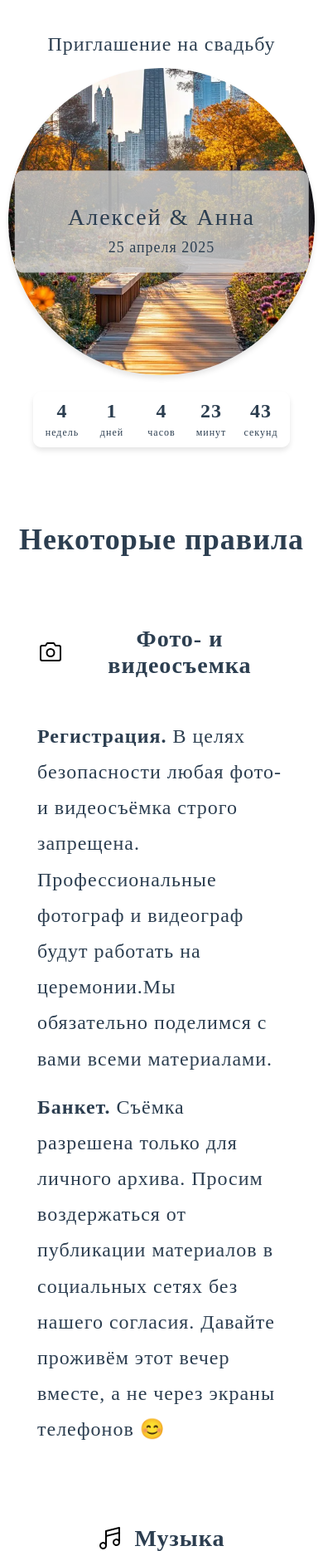
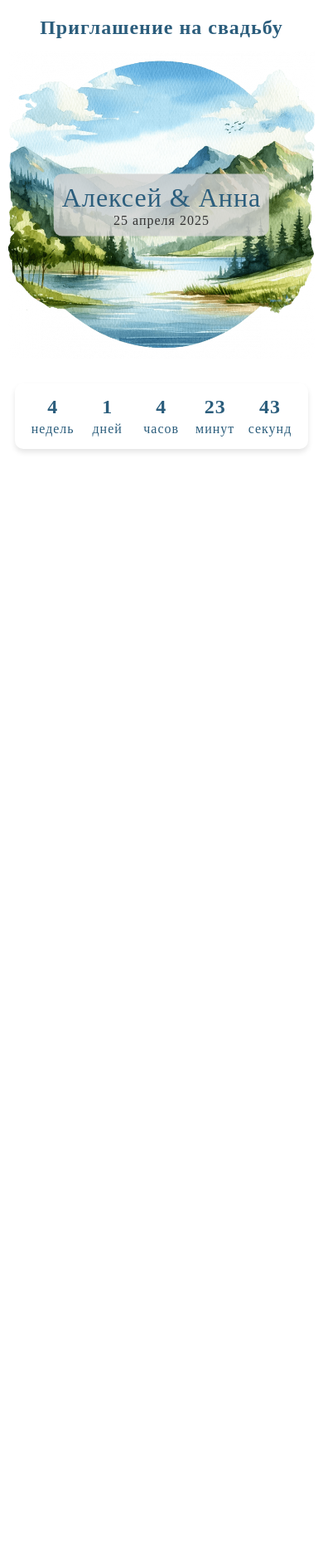
Before and after one commit to trewstaples/weeding, a PHP site: page / in a window 390 px wide. Shown: the top 1869 px of the page at 83% size. After the commit the page ends 545 px from the top, so only its background shows below. Run offline with PHP 8.4, Linux system fonts and the light colour scheme.

Commit message:
Настроена первая секция

```diff
--- a/index.html
+++ b/index.html
@@ -9,7 +9,7 @@
   </head>
   <body>
     <section class="hero">
-      <h2 class="invitation-title">Приглашение на свадьбу</h2>
+      <h2>Приглашение на свадьбу</h2>
       <div class="hero-image">
         <div class="hero-content">
           <h1>Алексей & Анна</h1>
@@ -19,28 +19,48 @@
       <div class="countdown">
         <div class="countdown-item">
           <span id="weeks" class="countdown-number"></span>
-          <span class="countdown-label">недель</span>
+          <span>недель</span>
         </div>
         <div class="countdown-item">
           <span id="days" class="countdown-number"></span>
-          <span class="countdown-label">дней</span>
+          <span>дней</span>
         </div>
         <div class="countdown-item">
           <span id="hours" class="countdown-number"></span>
-          <span class="countdown-label">часов</span>
+          <span>часов</span>
         </div>
         <div class="countdown-item">
           <span id="minutes" class="countdown-number"></span>
-          <span class="countdown-label">минут</span>
+          <span>минут</span>
         </div>
         <div class="countdown-item">
           <span id="seconds" class="countdown-number"></span>
-          <span class="countdown-label">секунд</span>
+          <span>секунд</span>
         </div>
       </div>
     </section>
+    <!--     <section class="section invitation">
+      <div class="invitation__content">
+        <p class="invitation__text">
+          Дорогие друзья, с каждым мгновением нашей любви мы осознаём, какое чудо мы обрели друг в друге. И сейчас, когда наша история переходит на новую страницу, мы хотим разделить этот момент с
+          вами.
+        </p>
+        <p class="invitation__text">
+          Приглашаем вас стать свидетелями нашей любви и обмена клятвами. В этот особенный день, наполненный нежностью и романтикой, мы мечтаем поделиться нашим счастьем с вами, нашими близкими и
+          дорогими друзьями.
+        </p>
+        <p class="invitation__text">Пусть этот день будет наполнен теплом, радостью и волшебством. Мы ждём вас, чтобы вместе создать незабываемые моменты, которые будут жить в наших сердцах вечно:</p>
+        <p class="invitation__text">
+          <em>«Любовь будет существовать всегда»<br />(1 Коринфянам 13:8)</em>
+        </p>
+        <p class="invitation__signature">
+          С любовью и благодарностью,<br />
+          ваши Анна и Алексей
+        </p>
+      </div>
+    </section>
     <section class="info">
-      <h2 class="section-title">Некоторые правила</h2>
+      <h2 class="section-title">Пару важных моментов</h2>
       <div class="info-container">
         <ul class="info-list">
           <li class="info-item">
@@ -52,7 +72,7 @@
               <div class="rules-list">
                 <p>
                   <strong>Регистрация.</strong>
-                  В целях безопасности любая фото- и видеосъёмка строго запрещена. Профессиональные фотограф и видеограф будут работать на церемонии.Мы обязательно поделимся с вами всеми материалами.
+                  В целях безопасности любая фото- и видеосъёмка запрещена. На церемонии будут работать профессиональные фотограф и видеограф. Мы обязательно поделимся с вами всеми материалами 🤍
                 </p>
 
                 <p>
@@ -72,10 +92,10 @@
               </div>
               <div class="rules-list">
                 <p>
-                  Мы тщательно готовим плейлист, который создаст особенную атмосферу этого дня. Чтобы избежать спонтанных музыкальных экспериментов и сохранить гармонию вечера, на празднике не будет
-                  возможности заказывать песни "на месте". <br />
-                  Однако мы с радостью учтём ваши музыкальные предпочтения! <br />
-                  Если у вас есть любимые композиции, которые вы хотели бы услышать на нашей свадьбе, просим их заблаговременно отправить жениху или невесте.
+                  Мы тщательно готовим плейлист, который создаст особенную атмосферу этого дня. <br />
+                  Чтобы избежать спонтанных музыкальных экспериментов и сохранить гармонию вечера, на празднике не будет возможности заказывать песни "на месте". <br />
+                  Однако мы с радостью учтём ваши музыкальные предпочтения! Если у вас есть любимые песни, которые вы хотели бы услышать на нашей свадьбе, просим их заблаговременно отправить жениху
+                  или невесте 🤵‍♂️👰‍♀️
                 </p>
               </div>
             </div>
@@ -88,10 +108,7 @@
                 <h3>Комфорт гостей</h3>
               </div>
               <div class="rules-list">
-                <p>
-                  Среди наших гостей будут люди с повышенной чувствительностью к ароматам. Чтобы создать комфортную атмосферу для всех присутствующих, мы просим вас особенно внимательно отнестись к
-                  выбору парфюма, если вы им пользуетесь.
-                </p>
+                <p>Среди наших гостей будут люди с особой чувствительностью к ароматам. Чтобы создать комфортную для всех атмосферу, мы просим вас учесть этот нюанс при использовании парфюма 🤗</p>
               </div>
             </div>
           </li>
@@ -119,13 +136,12 @@
     </section>
     <section class="schedule">
       <h2 class="section-title">Расписание</h2>
-      <ul>
-        <li><strong>11:30</strong> Сбор гостей</li>
-        <li><strong>12:00</strong> Регистрация</li>
-        <li><strong>14:00</strong> Видеоконференция Zoom</li>
-        <li><strong>18:00</strong> Начало банкета</li>
-        <li><strong>00:00</strong> Конец банкета</li>
+      <ul class="schedule__list">
+        <li class="schedule__item"><strong class="schedule__time">11:30</strong> Сбор гостей</li>
+        <li class="schedule__item"><strong class="schedule__time">12:00</strong> Регистрация</li>
+        <li class="schedule__item"><strong class="schedule__time">14:00</strong> Видеоконференция Zoom</li>
+        <li class="schedule__item"><strong class="schedule__time">18:00-00:00</strong> Банкет</li>
       </ul>
-    </section>
+    </section> -->
   </body>
 </html>
--- a/index.php
+++ /dev/null
@@ -1,3 +0,0 @@
-<?php
-
-readfile(__DIR__ . '/index.html');
--- a/styles.css
+++ b/styles.css
@@ -5,13 +5,16 @@ html {
 }
 
 :root {
-  --color-primary: rgba(44, 62, 80, 1);
-  --color-secondary: ;
+  --color-primary: rgb(43, 93, 124);
+  --color-secondary: rgb(51, 51, 51);
   --font-family-base: 'Playfair Display', serif;
   --font-size-base: 1rem;
-  --font-size-medium: 1.5rem;
-  --font-size-large: 2rem;
+  --font-size-small: 1rem; /* 16px */
+  --font-size-medium: 1.5rem; /* 24px */
+  --font-size-large: 2rem; /* 32px */
   --title-font-size: ;
+  --spacing-md: 1rem;
+  --spacing-lg: 2rem;
 }
 
 body {
@@ -26,105 +29,149 @@ h1 {
 }
 
 h2 {
+  margin: 0;
   font-size: var(--font-size-medium);
+}
+
+p {
+  color: var(--color-secondary);
+}
+
+/* SECTION HERO */
+section {
+  margin: 0 auto;
+  padding: 40px 20px;
+  max-width: 600px;
 }
 
 .hero {
   display: flex;
   flex-direction: column;
-  align-items: center;
-  padding: 40px 20px;
-  position: relative;
-  overflow: hidden;
-}
-
-.invitation-title {
-  font-weight: normal;
+  gap: 30px;
 }
 
 .hero-image {
+  position: relative;
   width: 100%;
-  max-width: 600px;
-  position: relative;
-  background: url('img/city.webp') no-repeat center center;
+  background: url('img/nature.png') no-repeat center center;
   background-size: cover;
-  margin: 0 auto;
-  border-radius: 50%;
-  overflow: hidden;
   aspect-ratio: 1 / 1;
-  box-shadow: 0 4px 6px rgba(0, 0, 0, 0.1);
 }
 
 .hero-content {
+  padding: 20px;
   position: absolute;
   top: 50%;
   left: 50%;
   transform: translate(-50%, -50%);
   text-align: center;
   background-color: rgba(211, 211, 211, 0.8);
-  /* color: white; */
-  padding: 20px;
   border-radius: 10px;
-  width: 90%;
-  max-width: 400px;
   white-space: nowrap;
 }
 
-h1 {
-  margin: 20px;
+.hero-content h1 {
+  margin: 0;
   font-weight: normal;
-  letter-spacing: 2px;
-  /* text-shadow: 0 0 20px rgba(255, 255, 255, 1), 0 0 30px rgba(255, 255, 255, 0.8), 0 0 40px rgba(255, 255, 255, 0.6); */
-}
-
-.bible-quote {
-  font-style: italic;
 }
 
 .date {
+  margin: 0;
   font-weight: normal;
-  margin: 0;
   letter-spacing: 1px;
   text-shadow: 0 0 20px rgba(255, 255, 255, 1), 0 0 30px rgba(255, 255, 255, 0.8), 0 0 40px rgba(255, 255, 255, 0.6);
 }
 
 .countdown {
+  margin: 0px auto 0;
+  padding: 25px 40px;
+  max-width: 600px;
   display: flex;
-  justify-content: center;
   gap: 30px;
-  margin: 30px auto 0;
-  background: rgba(255, 255, 255, 0.95);
-  padding: 25px 40px;
   border-radius: 10px;
-  max-width: 600px;
   box-shadow: 0 4px 6px rgba(0, 0, 0, 0.1);
 }
 
 .countdown-item {
   display: flex;
   flex-direction: column;
-  align-items: center;
+  gap: 8px;
   min-width: 80px;
 }
 
 .countdown-number {
   font-size: var(--font-size-medium);
   font-weight: bold;
-  margin-bottom: 8px;
 }
 
-.countdown-label {
-  text-transform: lowercase;
+@media (max-width: 1024px) {
+  html {
+    font-size: 18px;
+  }
+
+  section {
+    max-width: 500px;
+    padding: 30px 15px;
+  }
+
+  .hero {
+    gap: 20px;
+  }
+
+  .hero-content {
+    padding: 15px;
+  }
+
+  .countdown {
+    gap: 20px;
+    margin: 20px auto 0;
+    padding: 20px 30px;
+  }
+
+  .countdown-item {
+    gap: 6px;
+    min-width: 60px;
+  }
 }
 
-.info {
+@media (max-width: 480px) {
+  html {
+    font-size: 16px;
+  }
+
+  section {
+    max-width: 100%;
+    padding: 20px 10px;
+  }
+
+  .hero {
+    gap: 15px;
+  }
+
+  .hero-content {
+    padding: 10px;
+  }
+
+  .countdown {
+    gap: 15px;
+    margin: 15px auto 0;
+    padding: 15px 20px;
+  }
+
+  .countdown-item {
+    gap: 4px;
+    min-width: 50px;
+  }
+}
+
+/* SECTION INFO */
+/* .info {
   padding: 40px 20px;
 }
 
 .info-container {
-  max-width: 800px;
+  width: 100%;
   margin: 0 auto;
-  width: 100%;
 }
 
 .info-list {
@@ -138,7 +185,6 @@ h1 {
   flex-direction: column;
   align-items: center;
   text-align: center;
-  padding: 25px;
   border-radius: 10px;
 }
 
@@ -232,7 +278,6 @@ h1 {
   list-style: none;
   padding: 0;
   margin: 0 auto;
-  max-width: 600px;
   width: 100%;
   display: flex;
   flex-direction: column;
@@ -255,25 +300,15 @@ h1 {
   display: block;
 }
 
-@media (max-width: 768px) {
-  .hero {
-    padding: 20px 10px;
-  }
+.schedule__item {
+  color: var(--color-secondary);
+}
 
-  .hero-image {
-    width: 100%;
-    max-width: 100%;
-  }
+.schedule__time {
+  color: var(--color-primary);
+} */
 
-  .hero-image::before {
-    padding-top: 100%;
-  }
-
-  .invitation-title {
-    font-size: 24px;
-    margin-bottom: 15px;
-  }
-
+/* @media (max-width: 768px) {
   h1 {
     font-size: 36px;
     margin-bottom: 15px;
@@ -283,11 +318,8 @@ h1 {
     font-size: 20px;
   }
 
-  .countdown {
-    font-size: var(--title-font-size);
-    padding: 15px;
+ .countdown {
     gap: 15px;
-    margin-top: 20px;
   }
 
   .countdown-item {
@@ -317,13 +349,9 @@ h1 {
   .schedule strong {
     font-size: 22px;
   }
-}
+} */
 
-@media (max-width: 480px) {
-  .hero-content {
-    width: 85%;
-  }
-
+/* @media (max-width: 480px) {
   h1 {
     font-size: 28px;
     margin-bottom: 10px;
@@ -387,9 +415,9 @@ h1 {
     padding: 12px 15px;
     font-size: 14px;
   }
-}
+} */
 
-.tabs {
+/* .tabs {
   display: flex;
   justify-content: center;
   gap: 15px;
@@ -441,7 +469,6 @@ h1 {
 .address-search {
   margin: 5px auto;
   width: 100%;
-  max-width: 600px;
   padding: 0 20px;
   box-sizing: border-box;
 }
@@ -498,3 +525,24 @@ h1 {
 .reset-button:hover {
   background-color: #d0d0d0;
 }
+
+.invitation__content {
+  margin: 0 auto;
+  text-align: left;
+}
+
+.invitation__text {
+  line-height: 1.8;
+  margin-bottom: var(--spacing-md);
+}
+
+.invitation__text em {
+  font-weight: bold;
+  text-align: center;
+}
+
+.invitation__signature {
+  font-style: italic;
+  margin-top: var(--spacing-lg);
+}
+ */
```
